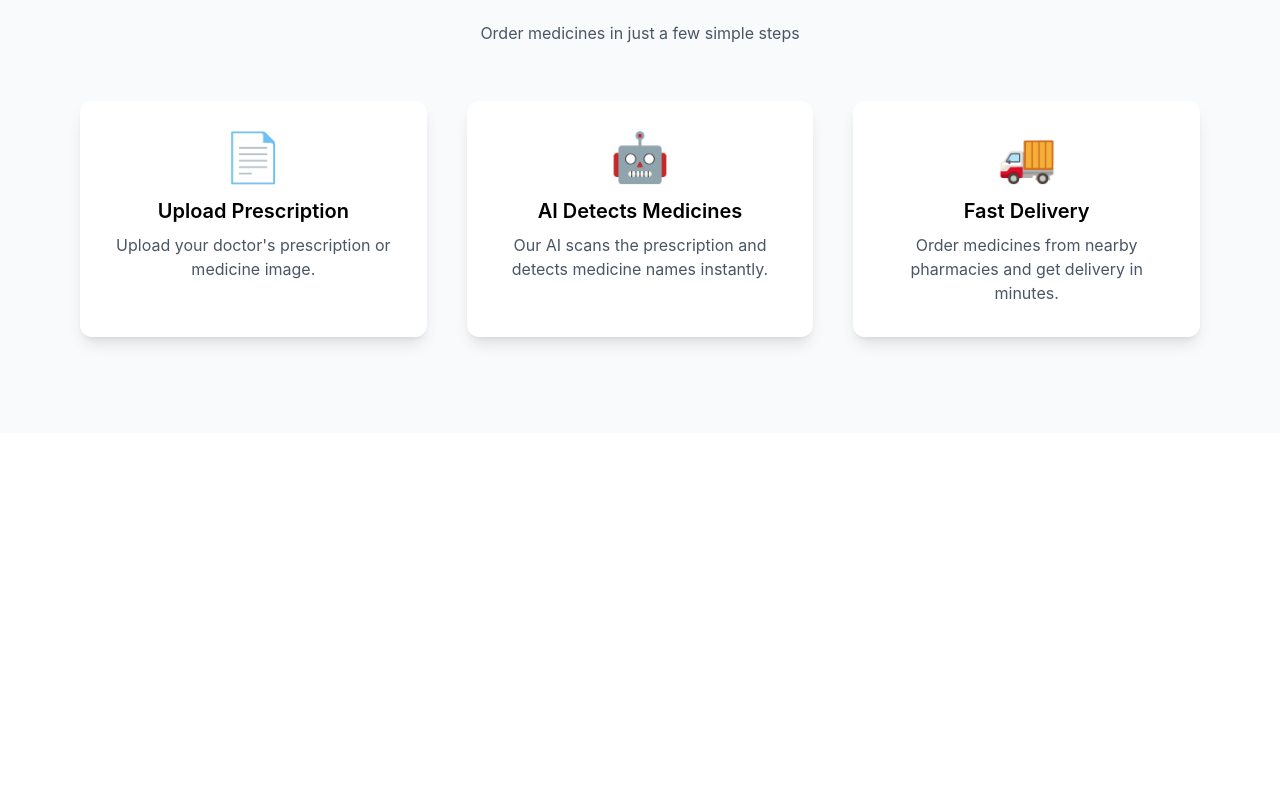
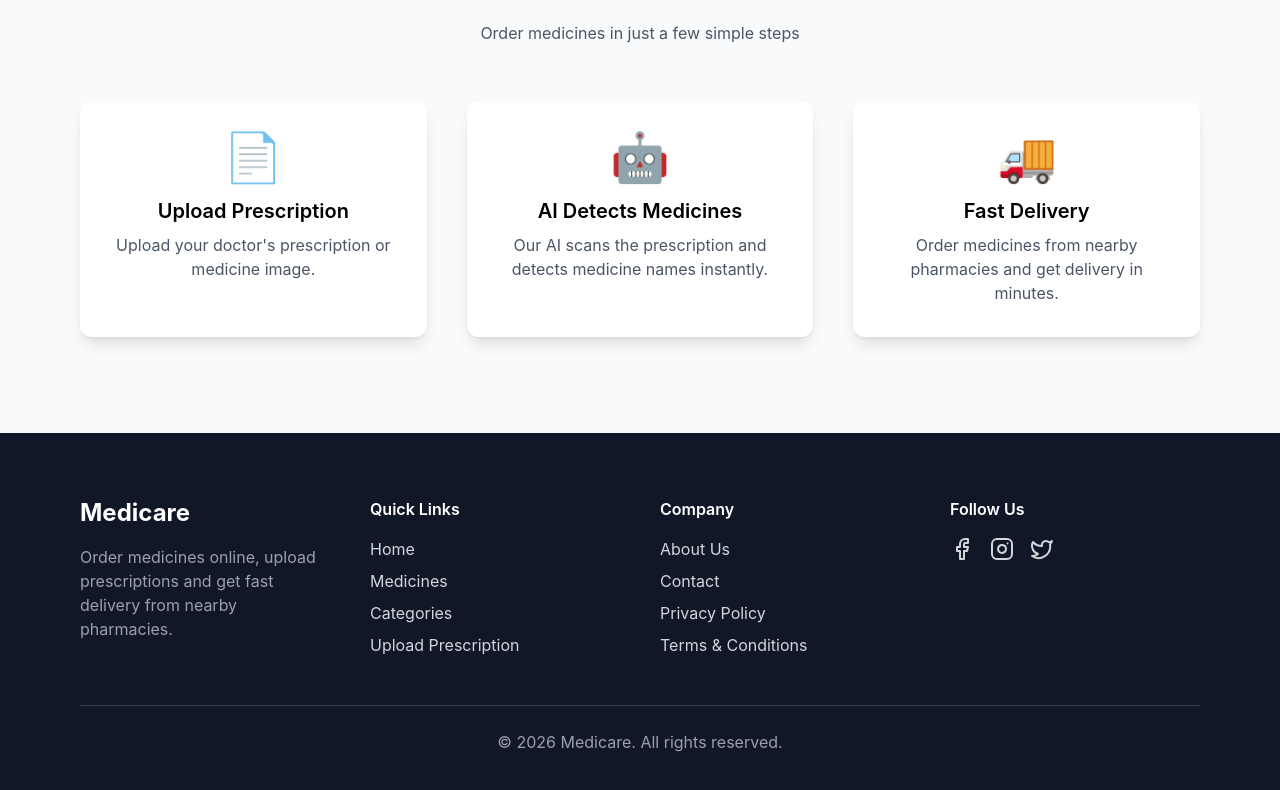
Before and after one commit to Shashwat369/MediCare, a React (Vite) app in the folder client/: page / in a window 1280 px wide. Shown: the part 2817-3607 px from the top of the page. Before the commit the page ends 3250 px from the top, so only its background shows below. Built offline with nearby package versions, Linux system fonts and the light colour scheme.

Commit message:
Created Landing Footer

```diff
--- a/client/src/pages/LandingPage.jsx
+++ b/client/src/pages/LandingPage.jsx
@@ -5,6 +5,7 @@ import AIPrescription from '../components/AIPrescription'
 import MedicineCategories from '../components/MedicineCategories'
 import PopularMedicines from '../components/PopularMedicine'
 import HowItWorks from '../components/HowItWorks'
+import LandingFooter from '../components/LandingFooter'
 
 const LandingPage = () => {
   return (
@@ -15,6 +16,7 @@ const LandingPage = () => {
     <MedicineCategories/>
     <PopularMedicines/>
     <HowItWorks/>
+    <LandingFooter/>
 
 
     </div>
```
